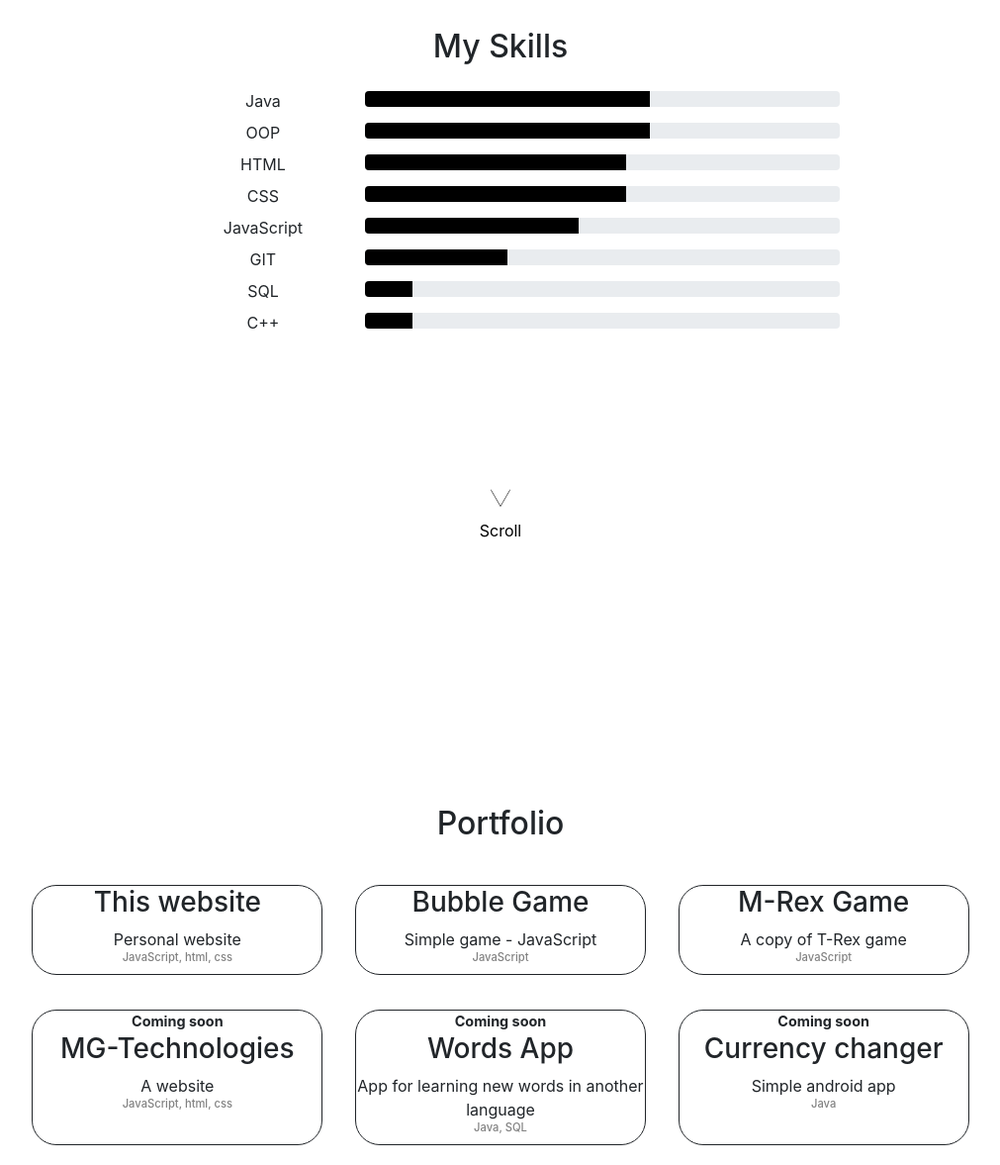
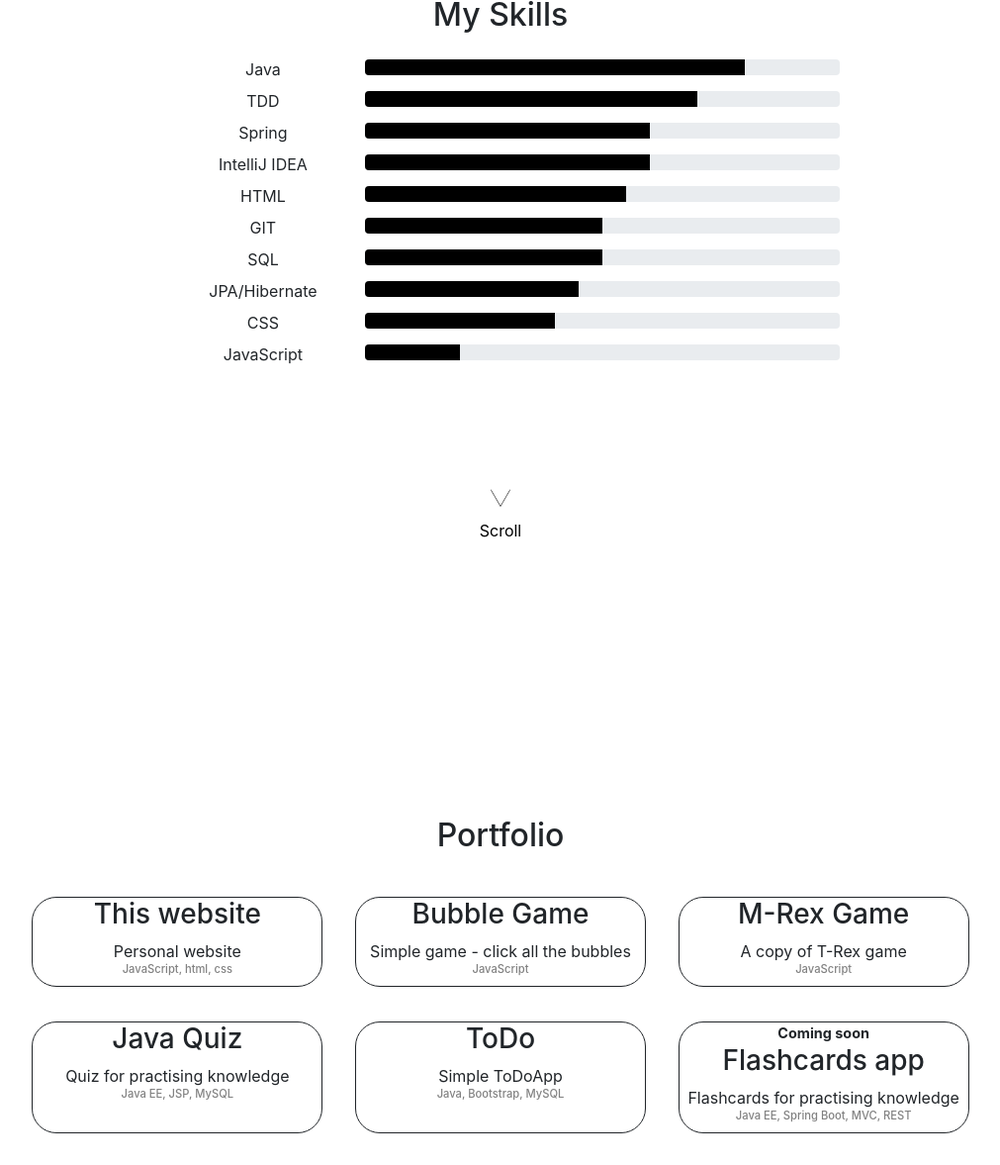
Before and after one commit to gulkamarek/persolal_site, a plain HTML site: page index.html in a window 1280 px wide. Shown: the part 1015-2192 px from the top of the page at 99% size, without its empty margins (134-1145 px from the left). Drawn offline with nearby package versions, Linux system fonts and the light colour scheme.

Commit message:
Updating info

```diff
--- a/index.html
+++ b/index.html
@@ -56,7 +56,7 @@
 				<span class="cd-words-wrapper waiting">
 					<b class="is-visible">develop. </b>
 					<b>design. </b>
-					<b>creat. </b>
+					<b>create. </b>
 					<b>learn. </b>
 				</span>
 			</h1>
@@ -64,7 +64,7 @@
 			<div id="avaliable-sentence-container">
 				<a href="#contact-and-footer" onclick="smoothScroll(document.getElementById('contact-and-footer'))" >
 					<div class="border-container">
-						<h2>YES! I AM AVALIABLE FOR HIRE!</h2>
+						<h2>YES! I AM AVAILABLE FOR HIRE!</h2>
 					</div>
 				</a>
 			</div>
@@ -84,8 +84,8 @@
 					</div>
 					<div class="skill-bar">
 						<div class="progress">
-							<div class="progress-bar" role="progressbar" aria-valuenow="70" aria-valuemin="0" aria-valuemax="100" style="width:60%">
-								<span class="sr-only">70% Complete</span>
+							<div class="progress-bar" role="progressbar" aria-valuenow="70" aria-valuemin="0" aria-valuemax="100" style="width:80%">
+								<span class="sr-only">50% Complete</span>
 							</div>
 						</div>
 					</div>
@@ -93,12 +93,38 @@
 
 				<div class="skill-item" >
 					<div class="skill-name">
-						<p>OOP</p>
+						<p>TDD</p>
+					</div>
+					<div class="skill-bar">
+						<div class="progress">
+							<div class="progress-bar" role="progressbar" aria-valuenow="70" aria-valuemin="0" aria-valuemax="100" style="width:70%">
+								<span class="sr-only">50% Complete</span>
+							</div>
+						</div>
+					</div>
+				</div>
+
+				<div class="skill-item" >
+					<div class="skill-name">
+						<p>Spring</p>
 					</div>
 					<div class="skill-bar">
 						<div class="progress">
 							<div class="progress-bar" role="progressbar" aria-valuenow="70" aria-valuemin="0" aria-valuemax="100" style="width:60%">
-								<span class="sr-only">70% Complete</span>
+								<span class="sr-only">50% Complete</span>
+							</div>
+						</div>
+					</div>
+				</div>
+
+				<div class="skill-item" >
+					<div class="skill-name">
+						<p>IntelliJ IDEA</p>
+					</div>
+					<div class="skill-bar">
+						<div class="progress">
+							<div class="progress-bar" role="progressbar" aria-valuenow="70" aria-valuemin="0" aria-valuemax="100" style="width:60%">
+								<span class="sr-only">50% Complete</span>
 							</div>
 						</div>
 					</div>
@@ -111,7 +137,46 @@
 					<div class="skill-bar">
 						<div class="progress">
 							<div class="progress-bar" role="progressbar" aria-valuenow="70" aria-valuemin="0" aria-valuemax="100" style="width:55%">
-								<span class="sr-only">70% Complete</span>
+								<span class="sr-only">50% Complete</span>
+							</div>
+						</div>
+					</div>
+				</div>
+
+				<div class="skill-item" >
+					<div class="skill-name">
+						<p>GIT</p>
+					</div>
+					<div class="skill-bar">
+						<div class="progress">
+							<div class="progress-bar" role="progressbar" aria-valuenow="70" aria-valuemin="0" aria-valuemax="100" style="width:50%">
+								<span class="sr-only">50% Complete</span>
+							</div>
+						</div>
+					</div>
+				</div>
+
+				<div class="skill-item" >
+					<div class="skill-name">
+						<p>SQL</p>
+					</div>
+					<div class="skill-bar">
+						<div class="progress">
+							<div class="progress-bar" role="progressbar" aria-valuenow="70" aria-valuemin="0" aria-valuemax="100" style="width:50%">
+								<span class="sr-only">50% Complete</span>
+							</div>
+						</div>
+					</div>
+				</div>
+
+				<div class="skill-item" >
+					<div class="skill-name">
+						<p>JPA/Hibernate</p>
+					</div>
+					<div class="skill-bar">
+						<div class="progress">
+							<div class="progress-bar" role="progressbar" aria-valuenow="70" aria-valuemin="0" aria-valuemax="100" style="width:45%">
+								<span class="sr-only">50% Complete</span>
 							</div>
 						</div>
 					</div>
@@ -123,8 +188,8 @@
 					</div>
 					<div class="skill-bar">
 						<div class="progress">
-							<div class="progress-bar" role="progressbar" aria-valuenow="70" aria-valuemin="0" aria-valuemax="100" style="width:55%">
-								<span class="sr-only">70% Complete</span>
+							<div class="progress-bar" role="progressbar" aria-valuenow="70" aria-valuemin="0" aria-valuemax="100" style="width:40%">
+								<span class="sr-only">50% Complete</span>
 							</div>
 						</div>
 					</div>
@@ -136,47 +201,8 @@
 					</div>
 					<div class="skill-bar">
 						<div class="progress">
-							<div class="progress-bar" role="progressbar" aria-valuenow="70" aria-valuemin="0" aria-valuemax="100" style="width:45%">
-								<span class="sr-only">70% Complete</span>
-							</div>
-						</div>
-					</div>
-				</div>
-
-				<div class="skill-item" >
-					<div class="skill-name">
-						<p>GIT</p>
-					</div>
-					<div class="skill-bar">
-						<div class="progress">
-							<div class="progress-bar" role="progressbar" aria-valuenow="70" aria-valuemin="0" aria-valuemax="100" style="width:30%">
-								<span class="sr-only">70% Complete</span>
-							</div>
-						</div>
-					</div>
-				</div>
-
-				<div class="skill-item" >
-					<div class="skill-name">
-						<p>SQL</p>
-					</div>
-					<div class="skill-bar">
-						<div class="progress">
-							<div class="progress-bar" role="progressbar" aria-valuenow="70" aria-valuemin="0" aria-valuemax="100" style="width:10%">
-								<span class="sr-only">70% Complete</span>
-							</div>
-						</div>
-					</div>
-				</div>
-
-				<div class="skill-item" >
-					<div class="skill-name">
-						<p>C++</p>
-					</div>
-					<div class="skill-bar">
-						<div class="progress">
-							<div class="progress-bar" role="progressbar" aria-valuenow="70" aria-valuemin="0" aria-valuemax="100" style="width:10%">
-								<span class="sr-only">70% Complete</span>
+							<div class="progress-bar" role="progressbar" aria-valuenow="70" aria-valuemin="0" aria-valuemax="100" style="width:20%">
+								<span class="sr-only">50% Complete</span>
 							</div>
 						</div>
 					</div>
@@ -202,7 +228,7 @@
 
 				<div class="portfolio-item" onclick="OpenInNewTabWinBrowser('https://gulkamarek.github.io/bubbleGame/')">
 					<h3>Bubble Game</h3>
-					<p>Simple game - JavaScript</p>
+					<p>Simple game - click all the bubbles </p>
 					<h4>JavaScript</h4>
 				</div>
 
@@ -212,25 +238,23 @@
 					<h4>JavaScript</h4>
 				</div>
 
-				<div class="portfolio-item" onclick="highlightIt(this)" >
-					<p class="smal-paragraph flashIt">Coming soon</p>
-					<h3>MG-Technologies</h3>
-					<p>A website</p>
-					<h4>JavaScript, html, css</h4>
+				<div class="portfolio-item" onclick="OpenInNewTabWinBrowser('https://javainterviewquiz.herokuapp.com')">
+					<h3>Java Quiz</h3>
+					<p>Quiz for practising knowledge</p>
+					<h4>Java EE, JSP, MySQL</h4>
 				</div>
 
-				<div class="portfolio-item" onclick="highlightIt(this)" >
-					<p class="smal-paragraph flashIt">Coming soon</p>
-					<h3>Words App</h3>
-					<p>App for learning new words in another language</p>
-					<h4>Java, SQL</h4>
+				<div class="portfolio-item" onclick="OpenInNewTabWinBrowser('https://todojackwise.herokuapp.com/')">
+					<h3>ToDo</h3>
+					<p>Simple ToDoApp</p>
+					<h4>Java, Bootstrap, MySQL</h4>
 				</div>
 
 				<div class="portfolio-item" onclick="highlightIt(this)"  >
 					<p class="smal-paragraph flashIt">Coming soon</p>
-					<h3>Currency changer</h3>
-					<p>Simple android app</p>
-					<h4>Java</h4>
+					<h3>Flashcards app</h3>
+					<p>Flashcards for practising knowledge</p>
+					<h4>Java EE, Spring Boot, MVC, REST</h4>
 				</div>
 
 			</div>
@@ -244,7 +268,7 @@
 		<div class="section-inner-container">
 				<h2>About Me</h2>
 				<img src="graphics/picture_Marek_Gulka_border_no_backgroung.png" height="150px" />
-				<p>My name is Marek. I am interested in programming and project management.<br/> I have written my first program in highschool in 2008. I have graduated master degree at Warsaw Univertity of Tehnology in 2017. Right now I study software developement on my own. I am always curious, ready to learn new skills and open for new challanges.</p>
+				<p>My name is Marek. I am interested in programming and project management.<br/> I have written my first program in highschool in 2008. I have graduated master degree at Warsaw Univertity of Tehnology in 2017. Since 2018 I work as a software engineer. I am always curious, ready to learn new skills and open for new challanges.</p>
 		</div>
 
 		<a href="#contact-and-footer" class="scroll-down-button-class" onclick="smoothScroll(document.getElementById('contact-and-footer'))"><span></span>Scroll</a>
@@ -257,7 +281,7 @@
 
 			<div id="contact">
 				<div>
-						<p>I'am currently looking for a job where can I learn by realizing creative projects.</p>
+						<p>I am open for new opportunities</p>
 						<h2>Want to hire me?</h2>
 						<p>Contact with me by e-mail</p>
 						<p>gulkamarek@gmail.com</p>
```
